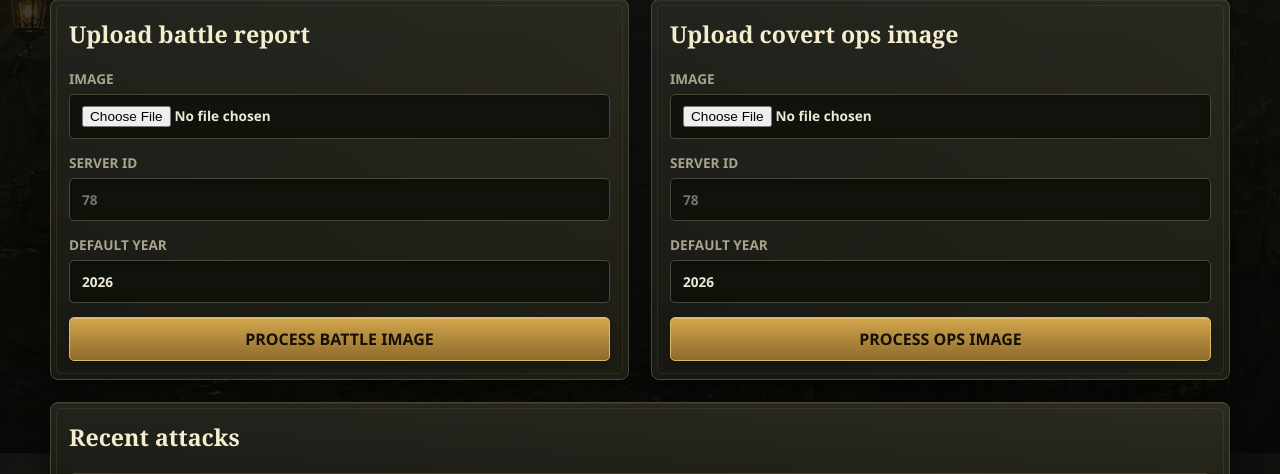
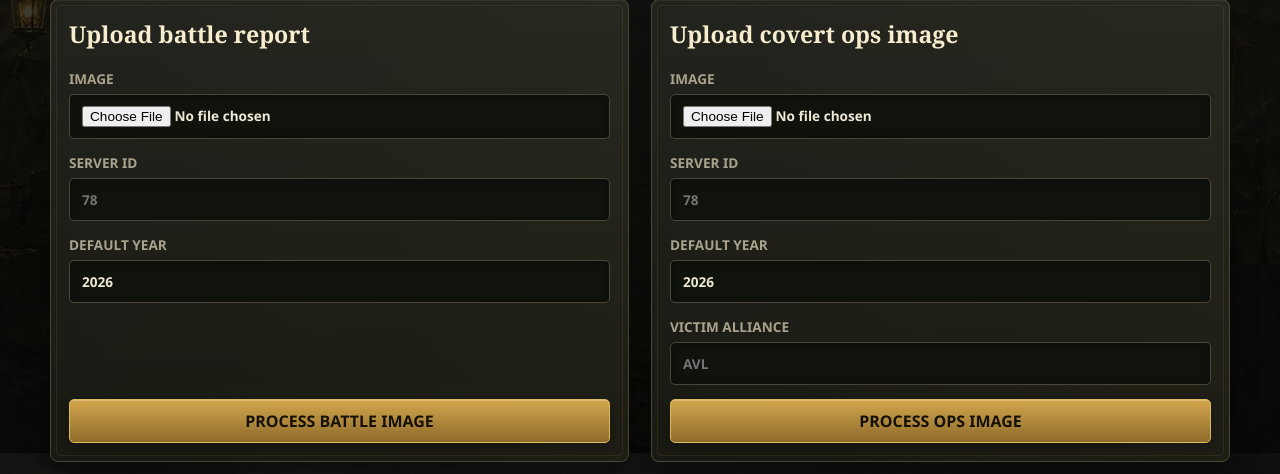
Before and after one commit to modeerf/attackscanner, a FastAPI app: page / in a window 1280 px wide. Shown: the part 347-821 px from the top of the page. Run offline with FastAPI, Linux system fonts and the light colour scheme; data that the repository does not hold is empty.

Commit message:
Add victim field

```diff
--- a/attack_scanner/app/main.py
+++ b/attack_scanner/app/main.py
@@ -162,6 +162,13 @@
         return None
 
 
+def _alliance_tag_or_none(raw: str | None) -> str | None:
+    value = (raw or "").strip().strip(",.;")
+    if value.startswith("[") and value.endswith("]"):
+        value = value[1:-1].strip()
+    return value or None
+
+
 @app.get("/", response_class=HTMLResponse)
 def dashboard(request: Request, msg: str | None = None, error: str | None = None):
     with connect() as conn:
@@ -227,7 +234,12 @@
 
 
 @app.post("/upload/ops")
-def upload_ops(image: UploadFile = File(...), server_id: str | None = Form(None), default_year: str | None = Form(None)):
+def upload_ops(
+    image: UploadFile = File(...),
+    server_id: str | None = Form(None),
+    default_year: str | None = Form(None),
+    victim_alliance_tag: str | None = Form(None),
+):
     content = image.file.read()
     image_hash = _image_hash(content)
     with connect() as conn:
@@ -240,6 +252,11 @@
         events = parse_ops_report(content, default_year=year, fallback_server_id=server)
     except ParseError as exc:
         return RedirectResponse(f"/?error={quote(str(exc))}", status_code=303)
+
+    victim_alliance = _alliance_tag_or_none(victim_alliance_tag)
+    if victim_alliance:
+        for event in events:
+            event.defender_alliance_tag = victim_alliance
 
     saved = _save_upload(image, content)
     with connect() as conn:
--- a/attack_scanner/app/static/style.css
+++ b/attack_scanner/app/static/style.css
@@ -321,8 +321,17 @@
 }
 
 .upload-card .stack-form {
+  display: flex;
   flex: 1;
-  grid-template-rows: auto auto auto minmax(32px, 1fr);
+  flex-direction: column;
+}
+
+.upload-card .stack-form label {
+  flex: 0 0 auto;
+}
+
+.upload-card .stack-form button {
+  flex: 0 0 auto;
 }
 
 .upload-card button {
--- a/attack_scanner/app/templates/alliance_detail.html
+++ b/attack_scanner/app/templates/alliance_detail.html
@@ -81,7 +81,7 @@
           <td><a href="/attacks/{{ attack.id }}">{{ attack.id }}</a></td>
           <td>{{ 'Attacker' if is_attacker else 'Defender' }}</td>
           <td>{{ attack.attacker_name }}{% if attack.attacker_alliance_tag %} {{ alliance_badge(attack.attacker_alliance_tag) }}{% endif %}</td>
-          <td>{% if attack.defender_name %}{{ attack.defender_name }}{% if attack.defender_alliance_tag %} {{ alliance_badge(attack.defender_alliance_tag) }}{% endif %}{% else %}<span class="muted">-</span>{% endif %}</td>
+          <td>{% if attack.defender_name %}{{ attack.defender_name }}{% endif %}{% if attack.defender_alliance_tag %} {{ alliance_badge(attack.defender_alliance_tag) }}{% elif not attack.defender_name %}<span class="muted">-</span>{% endif %}</td>
           <td>{{ attack.server_id or '-' }}</td>
           <td>{{ attack.occurred_at_text or attack.occurred_at or attack.created_at }}</td>
         </tr>
--- a/attack_scanner/app/templates/attack_detail.html
+++ b/attack_scanner/app/templates/attack_detail.html
@@ -33,7 +33,7 @@
   </div>
   <div class="card">
     <h3>Defender</h3>
-    <p>{% if attack.defender_name %}{{ attack.defender_name }}{% if attack.defender_alliance_tag %} {{ alliance_badge(attack.defender_alliance_tag) }}{% endif %}{% else %}<span class="muted">No defender parsed</span>{% endif %}</p>
+    <p>{% if attack.defender_name %}{{ attack.defender_name }}{% endif %}{% if attack.defender_alliance_tag %} {{ alliance_badge(attack.defender_alliance_tag) }}{% elif not attack.defender_name %}<span class="muted">No defender parsed</span>{% endif %}</p>
   </div>
 </section>
 
--- a/attack_scanner/app/templates/dashboard.html
+++ b/attack_scanner/app/templates/dashboard.html
@@ -23,6 +23,7 @@
       <label>Image<input type="file" name="image" accept="image/*" required></label>
       <label>Server ID<input type="number" name="server_id" placeholder="78"></label>
       <label>Default year<input type="number" name="default_year" value="{{ now_year }}"></label>
+      <label>Victim alliance <input type="text" name="victim_alliance_tag" placeholder="AVL"></label>
       <button type="submit">Process ops image</button>
     </form>
   </div>
@@ -40,7 +41,7 @@
           <td><a href="/attacks/{{ attack.id }}">{{ attack.id }}</a></td>
           <td>{{ attack.attack_type }}</td>
           <td>{{ attack.attacker_name }}{% if attack.attacker_alliance_tag %} {{ alliance_badge(attack.attacker_alliance_tag) }}{% endif %}</td>
-          <td>{% if attack.defender_name %}{{ attack.defender_name }}{% if attack.defender_alliance_tag %} {{ alliance_badge(attack.defender_alliance_tag) }}{% endif %}{% else %}<span class="muted">-</span>{% endif %}</td>
+          <td>{% if attack.defender_name %}{{ attack.defender_name }}{% endif %}{% if attack.defender_alliance_tag %} {{ alliance_badge(attack.defender_alliance_tag) }}{% elif not attack.defender_name %}<span class="muted">-</span>{% endif %}</td>
           <td>{{ attack.server_id or '-' }}</td>
           <td>{{ attack.occurred_at_text or attack.occurred_at or attack.created_at }}</td>
           <td>
--- a/attack_scanner/app/templates/deleted_records.html
+++ b/attack_scanner/app/templates/deleted_records.html
@@ -38,7 +38,7 @@
           <td>{{ attack.deleted_at }}</td>
           <td>{{ attack.attack_type }}</td>
           <td>{{ attack.attacker_name }}{% if attack.attacker_alliance_tag %} {{ alliance_badge(attack.attacker_alliance_tag) }}{% endif %}</td>
-          <td>{% if attack.defender_name %}{{ attack.defender_name }}{% if attack.defender_alliance_tag %} {{ alliance_badge(attack.defender_alliance_tag) }}{% endif %}{% else %}-{% endif %}</td>
+          <td>{% if attack.defender_name %}{{ attack.defender_name }}{% endif %}{% if attack.defender_alliance_tag %} {{ alliance_badge(attack.defender_alliance_tag) }}{% elif not attack.defender_name %}-{% endif %}</td>
           <td>{{ attack.server_id or '-' }}</td>
           <td>{{ attack.occurred_at_text or attack.occurred_at or attack.created_at }}</td>
           <td>{% if attack.source_filename %}<a href="/attacks/{{ attack.id }}/image" target="_blank">View image</a>{% else %}-{% endif %}</td>
--- a/attack_scanner/app/templates/manual.html
+++ b/attack_scanner/app/templates/manual.html
@@ -24,6 +24,7 @@
     <ul>
       <li>Battle reports track attacker, defender, alliances, server, and event time.</li>
       <li>Covert ops reports track the red attacker entries from the report image.</li>
+      <li>For covert ops uploads, optionally enter a victim alliance so ops events count against that alliance in stats.</li>
       <li>The same image cannot be submitted twice while it is active.</li>
       <li>Click a record ID to view the submitted image and parsed details.</li>
     </ul>
@@ -78,7 +79,8 @@
       <li>Include <code>battle</code> to process the image as a battle report.</li>
       <li>Include <code>ops</code> to process the image as a covert ops report.</li>
       <li>Example: <code>@LAHT battle server=78</code> with a battle screenshot attached.</li>
-      <li>Example: <code>@LAHT ops year=2026</code> with a covert ops screenshot attached.</li>
+      <li>Example: <code>@LAHT ops victim=AVL year=2026</code> with a covert ops screenshot attached.</li>
+      <li>For ops scans, the victim alliance can be written as <code>victim=AVL</code>, <code>victim_alliance=AVL</code>, or <code>defender_alliance=AVL</code>.</li>
       <li>If no parser type is included, the bot tries to auto-detect the screenshot type.</li>
       <li>Duplicate images are rejected the same way they are in the web dashboard.</li>
     </ul>
@@ -90,6 +92,7 @@
       <li>Use <code>@LAHT stats</code> to show top attackers, top attacking alliances, and most attacked alliances.</li>
       <li>Use <code>@LAHT recent limit=10</code> to show recent records.</li>
       <li>Use <code>@LAHT history PlayerName</code> to show a player's recent attack history.</li>
+      <li>Use <code>@LAHT scanhelp</code> to show Discord image scan options.</li>
       <li>Add <code>server=78</code> to filter commands to a specific server.</li>
       <li>Add <code>limit=20</code> to recent/history commands to control how many rows are shown.</li>
       <li>The dashboard alias also works: <code>@LAHT dashboard</code>.</li>
```
Also changed, not shown: attack_scanner/app/discord_bot.py (+45 -4 lines), attack_scanner/README.md.
